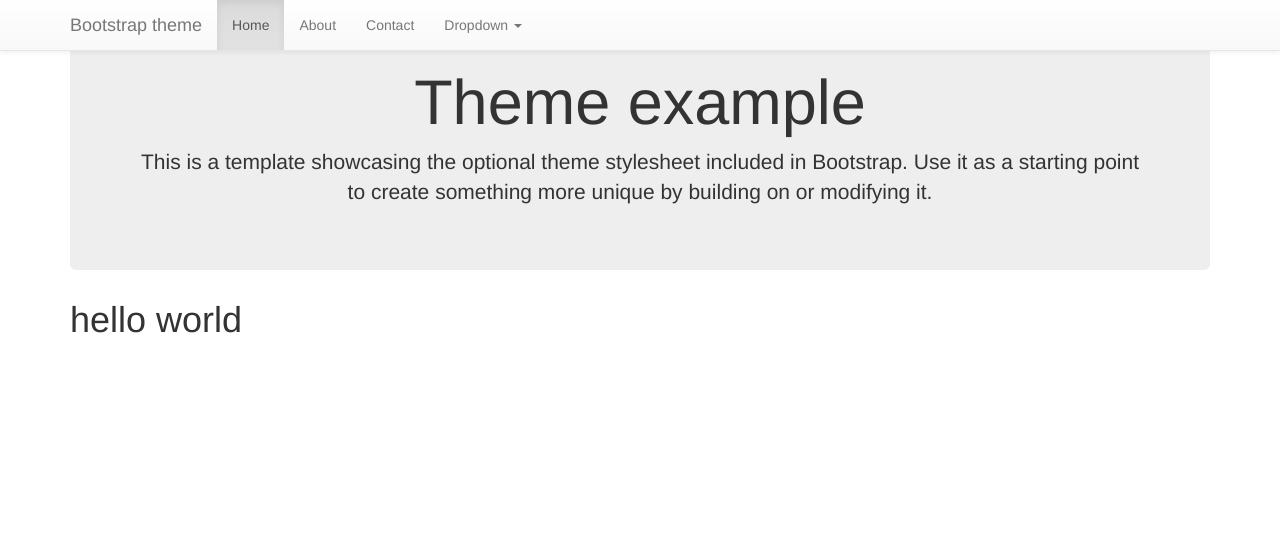
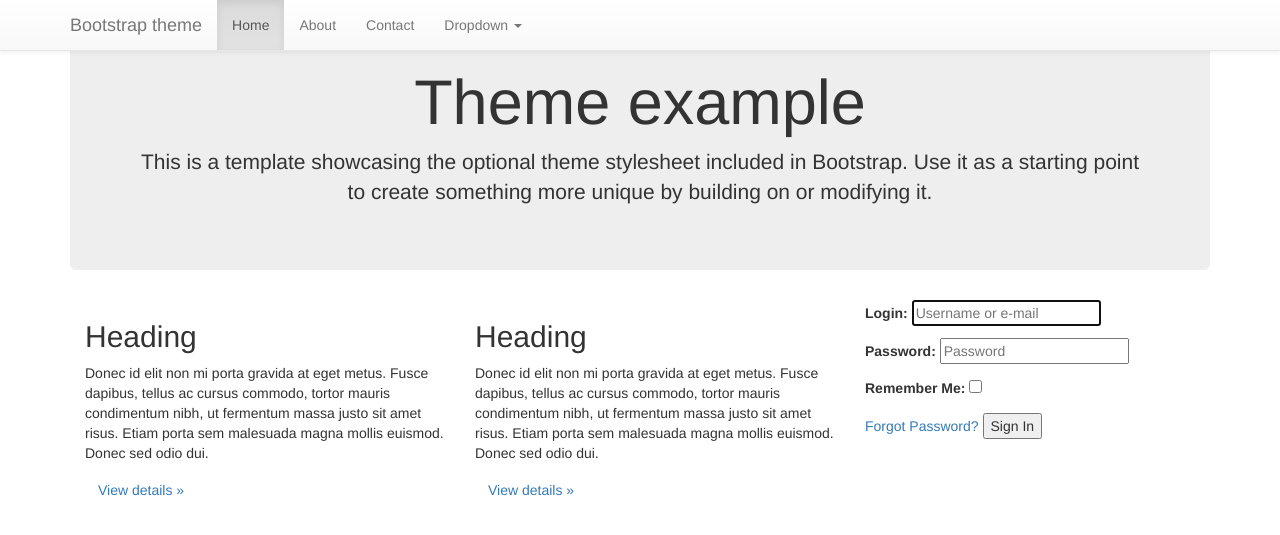
Before and after one commit to april7229/django17, a Django app: page / in a window 1280 px wide. Shown: the top 535 px of the page. Run offline with Django 3.2, Linux system fonts and the light colour scheme; some libraries are stand-ins or nearby versions.

Commit message:
making things work

```diff
--- a/profiles/templates/home.html
+++ b/profiles/templates/home.html
@@ -20,5 +20,37 @@
 <h1>another1</h1>
 
 {% block content %}
-<h1>hello world</h1>
+<div class="container">
+        <!-- Example row of columns -->
+        <div class="row">
+          <div class="col-md-4">
+            <h2>Heading</h2>
+            <p>Donec id elit non mi porta gravida at eget metus. Fusce dapibus, tellus ac cursus commodo, tortor mauris condimentum nibh, ut fermentum massa justo sit amet risus. Etiam porta sem malesuada magna mollis euismod. Donec sed odio dui. </p>
+            <p><a class="btn btn-secondary" href="#" role="button">View details »</a></p>
+          </div>
+          <div class="col-md-4">
+            <h2>Heading</h2>
+            <p>Donec id elit non mi porta gravida at eget metus. Fusce dapibus, tellus ac cursus commodo, tortor mauris condimentum nibh, ut fermentum massa justo sit amet risus. Etiam porta sem malesuada magna mollis euismod. Donec sed odio dui. </p>
+            <p><a class="btn btn-secondary" href="#" role="button">View details »</a></p>
+          </div>
+          <div class="col-md-4">
+            {% if request.user.is_authenticated %}
+            <h3>Hello {{ request.user}}</h3>
+            {% else %}
+             <form class="login" method="POST" action="{% url 'account_login' %}">
+             {% csrf_token %}
+
+  <p><label for="id_login">Login:</label> <input type="text" name="login" autofocus="autofocus" required="" placeholder="Username or e-mail" id="id_login"></p>
+<p><label for="id_password">Password:</label> <input type="password" name="password" required="" placeholder="Password" id="id_password"></p>
+<p><label for="id_remember">Remember Me:</label> <input type="checkbox" name="remember" id="id_remember"></p>
+
+  <a class="button secondaryAction" href="/accounts/password/reset/">Forgot Password?</a>
+  <button class="primaryAction" type="submit">Sign In</button>
+</form>
+{% endif %}
+        </div>
+
+        <hr>
+
+      </div>
 {% endblock %}
```
Also changed, not shown: db.sqlite3.
